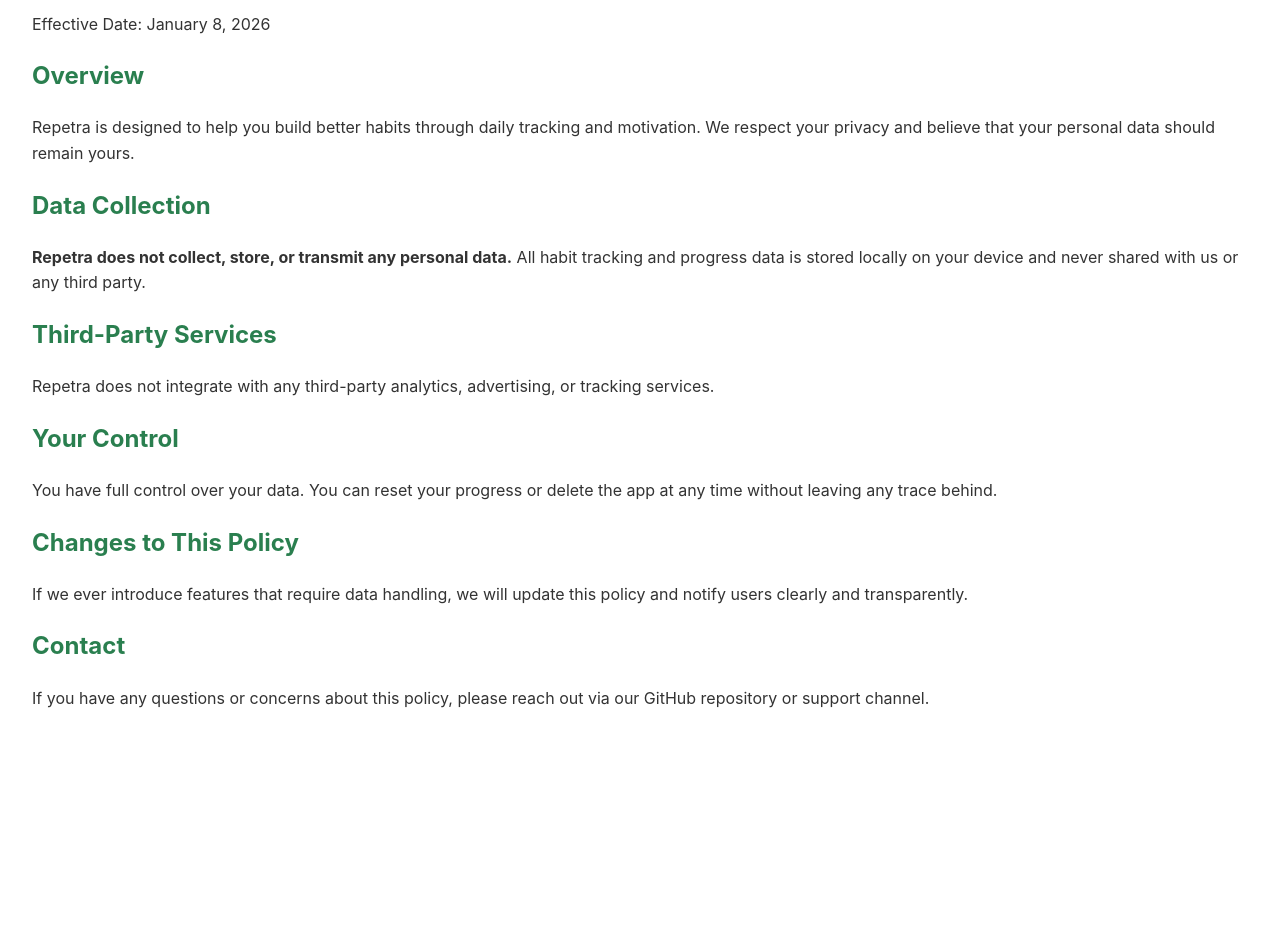
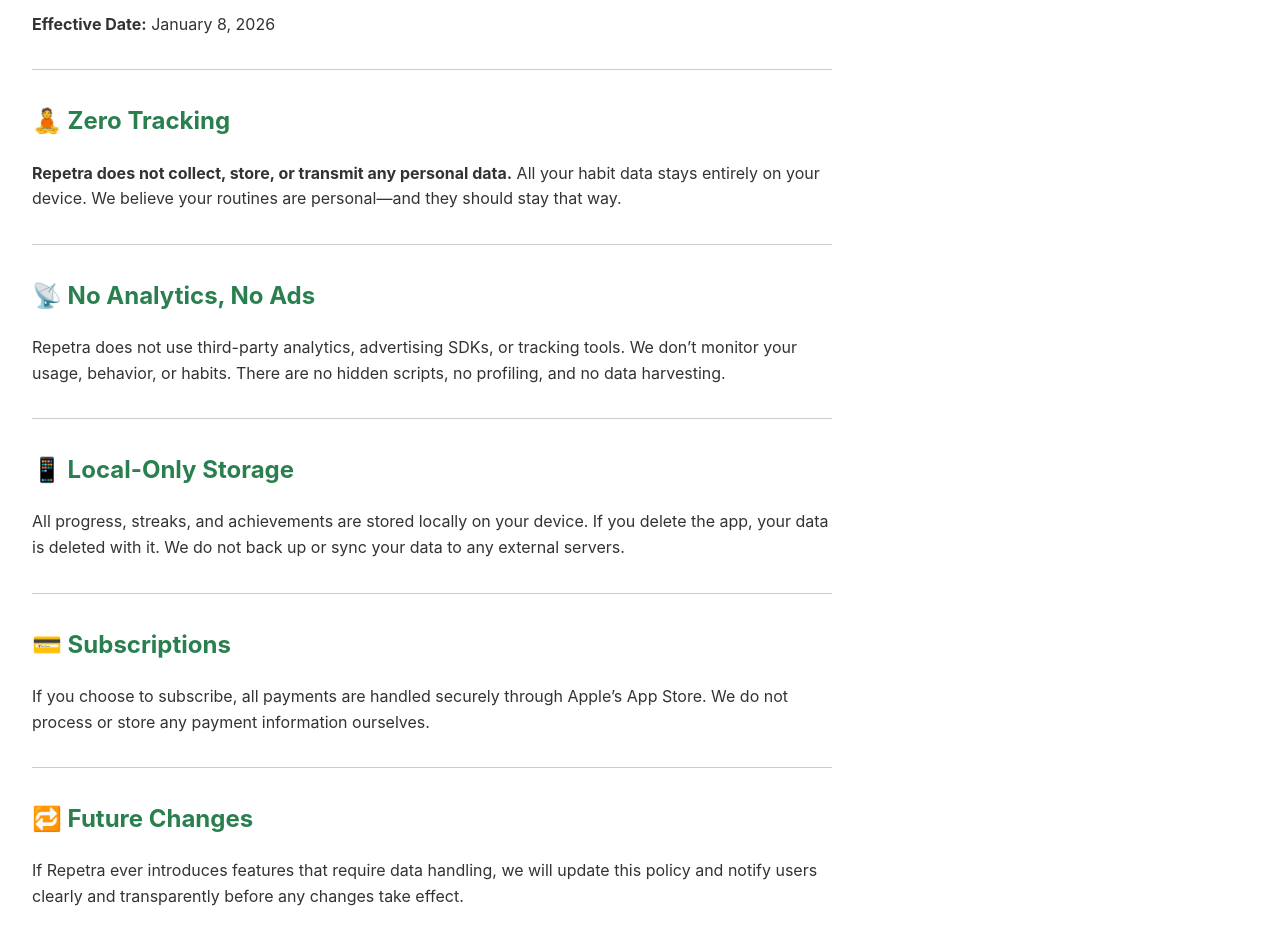
Before and after one commit to steveslack83/repetra, a plain HTML site: page index.html in a window 1280 px wide. Shown: the part 93-1032 px from the top of the page. Before the commit the page ends 836 px from the top, so only its background shows below. Drawn offline with Linux system fonts and the light colour scheme.

Commit message:
Revise privacy policy with new headings and content
Updated the privacy policy content and formatting for clarity and emphasis.

```diff
--- a/index.html
+++ b/index.html
@@ -2,7 +2,7 @@
 <html lang="en">
 <head>
   <meta charset="UTF-8" />
-  <meta name="viewport" content="width=device-width, initial-scale=1.0" />
+  <meta name="viewport" content="width=device-width, initial-scale=1.0"/>
   <title>Privacy Policy – Repetra</title>
   <style>
     body {
@@ -11,32 +11,53 @@
       margin: 2rem;
       color: #333;
       background-color: #fff;
+      max-width: 800px;
     }
     h1, h2 {
       color: #2a7f4f;
     }
+    hr {
+      border: none;
+      border-top: 1px solid #ccc;
+      margin: 2rem 0;
+    }
   </style>
 </head>
 <body>
-  <h1>Privacy Policy</h1>
-  <p>Effective Date: January 8, 2026</p>
 
-  <h2>Overview</h2>
-  <p>Repetra is designed to help you build better habits through daily tracking and motivation. We respect your privacy and believe that your personal data should remain yours.</p>
+  <h1>🔒 Privacy Policy</h1>
+  <p><strong>Effective Date:</strong> January 8, 2026</p>
 
-  <h2>Data Collection</h2>
-  <p><strong>Repetra does not collect, store, or transmit any personal data.</strong> All habit tracking and progress data is stored locally on your device and never shared with us or any third party.</p>
+  <hr />
 
-  <h2>Third-Party Services</h2>
-  <p>Repetra does not integrate with any third-party analytics, advertising, or tracking services.</p>
+  <h2>🧘 Zero Tracking</h2>
+  <p><strong>Repetra does not collect, store, or transmit any personal data.</strong> All your habit data stays entirely on your device. We believe your routines are personal—and they should stay that way.</p>
 
-  <h2>Your Control</h2>
-  <p>You have full control over your data. You can reset your progress or delete the app at any time without leaving any trace behind.</p>
+  <hr />
 
-  <h2>Changes to This Policy</h2>
-  <p>If we ever introduce features that require data handling, we will update this policy and notify users clearly and transparently.</p>
+  <h2>📡 No Analytics, No Ads</h2>
+  <p>Repetra does not use third-party analytics, advertising SDKs, or tracking tools. We don’t monitor your usage, behavior, or habits. There are no hidden scripts, no profiling, and no data harvesting.</p>
 
-  <h2>Contact</h2>
-  <p>If you have any questions or concerns about this policy, please reach out via our GitHub repository or support channel.</p>
+  <hr />
+
+  <h2>📱 Local-Only Storage</h2>
+  <p>All progress, streaks, and achievements are stored locally on your device. If you delete the app, your data is deleted with it. We do not back up or sync your data to any external servers.</p>
+
+  <hr />
+
+  <h2>💳 Subscriptions</h2>
+  <p>If you choose to subscribe, all payments are handled securely through Apple’s App Store. We do not process or store any payment information ourselves.</p>
+
+  <hr />
+
+  <h2>🔁 Future Changes</h2>
+  <p>If Repetra ever introduces features that require data handling, we will update this policy and notify users clearly and transparently before any changes take effect.</p>
+
+  <hr />
+
+  <h2>📬 Contact</h2>
+  <p>For questions or concerns about this policy, please contact:<br />
+  <strong>SteveSlack83@gmail.com</strong></p>
+
 </body>
 </html>
```
